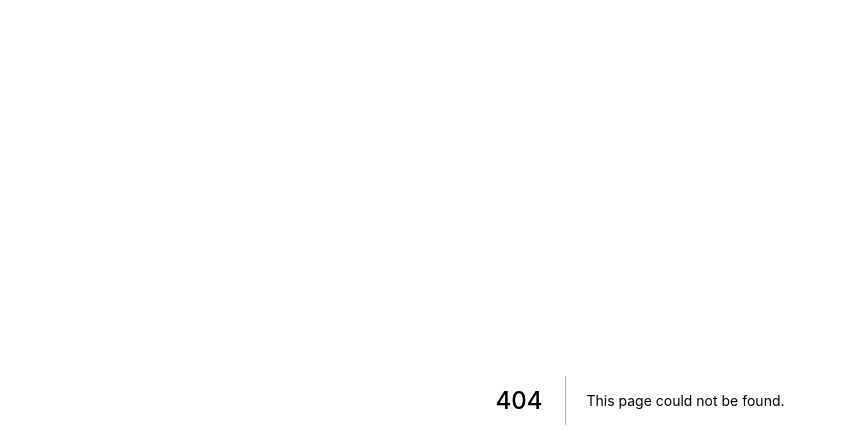
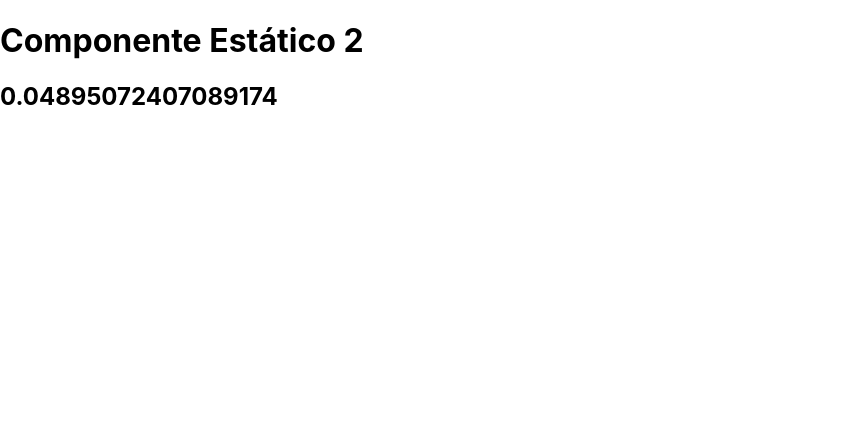
Before and after one commit to leoportogtr86/next-render, a Next.js app: page /estatico2 in a window 1280 px wide. Before the commit this address had no page. Shown: the top 448 px of the page, without its empty margins (0-846 px from the left). Built offline with nearby package versions, Linux system fonts and the light colour scheme.

Commit message:
revalidate gerando prazo para o conteudo

```diff
--- /dev/null
+++ b/src/pages/estatico2.jsx
@@ -0,0 +1,17 @@
+export default function Estatico(props) {
+  return (
+    <div>
+      <h1>Componente Estático 2</h1>
+      <h2>{props.numero}</h2>
+    </div>
+  );
+}
+
+export function getStaticProps() {
+  return {
+    props: {
+      numero: Math.random(),
+      revalidate: 10,
+    },
+  };
+}
```
